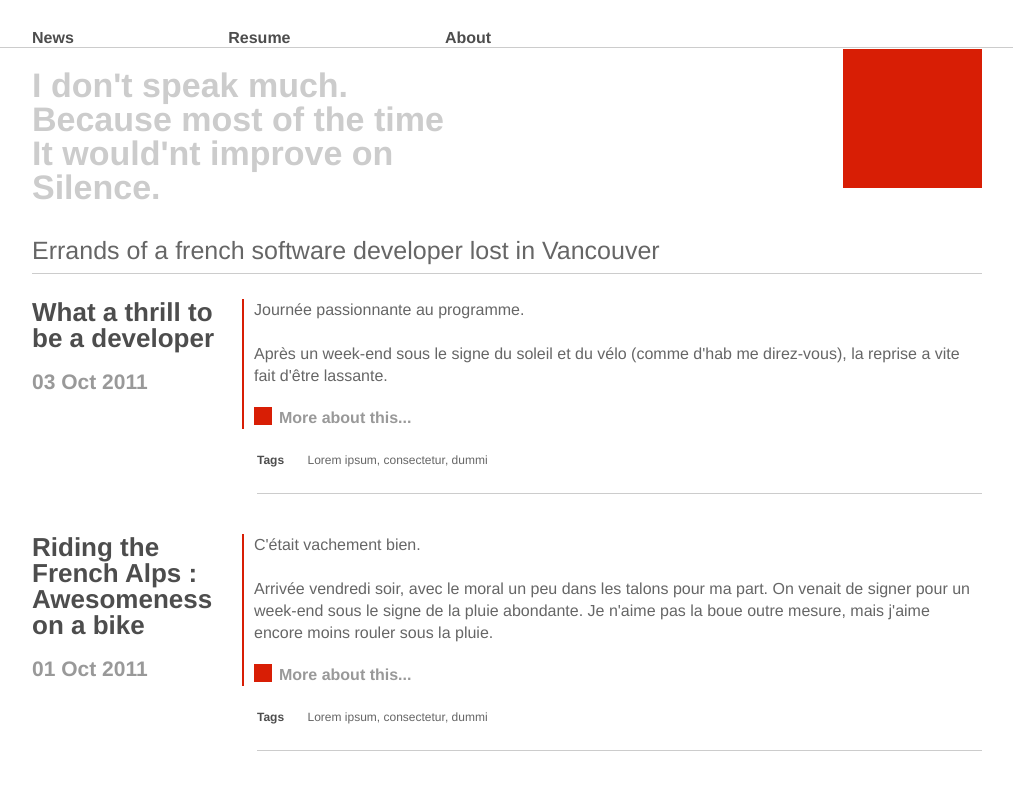
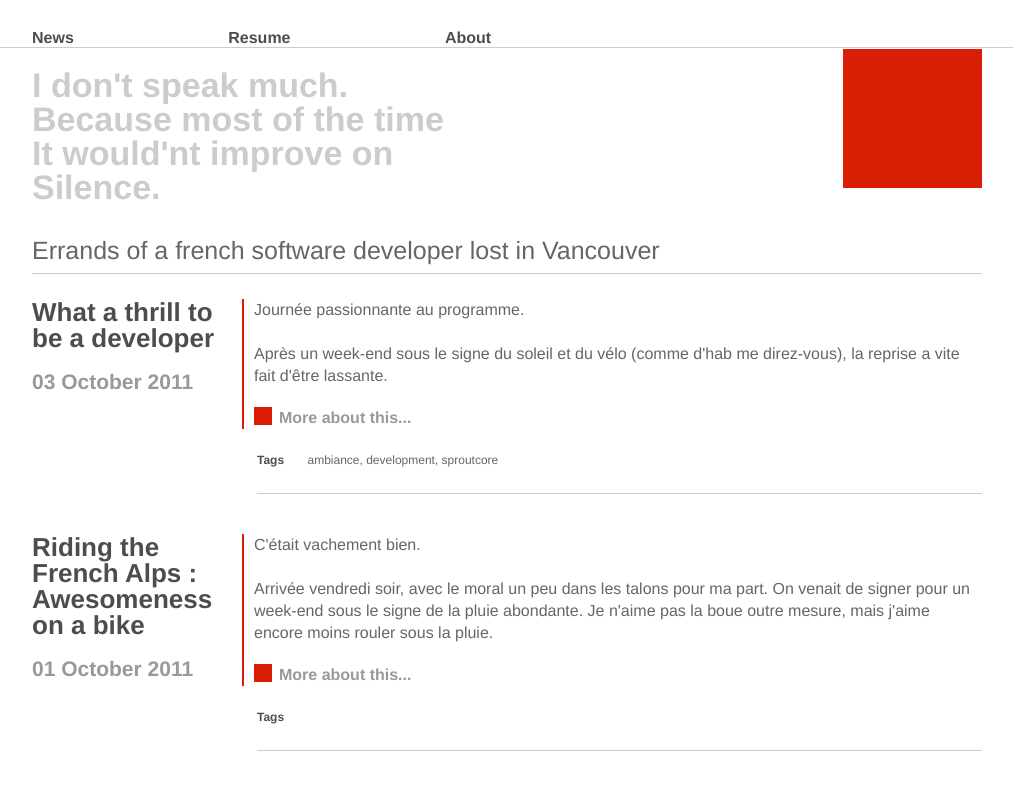
Before and after one commit to vaevictis/vaevictis.github.com, a Jekyll site: the page built from index.html, in a window 1280 px wide. Shown: the top 790 px of the page, without its empty margins (133-1146 px from the left). Built offline with Jekyll 4.4.1, drawn with Linux system fonts in a browser that asks for light colours.

Commit message:
Adding real tags

```diff
--- a/_layouts/news.html
+++ b/_layouts/news.html
@@ -4,4 +4,6 @@ layout: navigation
 
 <h2>Errands of a french software developer lost in Vancouver</h2>
 
-{{ content }}
+<div id="posts">
+	{{ content }}
+</div>
--- a/_layouts/posts.html
+++ /dev/null
@@ -1,6 +0,0 @@
----
-layout: navigation
----
-
-<h2>bite</h2>
-{{ content }}
--- a/_posts/2011-10-01-Riding-the-french-alps-Awesomeness-on-a-bike.markdown
+++ b/_posts/2011-10-01-Riding-the-french-alps-Awesomeness-on-a-bike.markdown
@@ -1,11 +1,10 @@
 ---
-layout: posts
+layout: detailed_post
 title: "Riding the French Alps : Awesomeness on a bike"
 abstract: "C'était vachement bien. <br /> <br /> Arrivée vendredi soir, avec le moral un peu dans les talons pour ma part. On venait de signer pour un week-end sous le signe de la pluie abondante. Je n'aime pas la boue outre mesure, mais j'aime encore moins rouler sous la pluie."
 ---
 
 C'était vachement bien.
-======================
 
 Arrivée vendredi soir, avec le moral un peu dans les talons pour ma part. On venait de signer pour un week-end sous le signe de la pluie abondante. Je n'aime pas la boue outre mesure, mais j'aime encore moins rouler sous la pluie.
 
--- a/_posts/2011-10-03-what-a-thrill-to-be-a-developer.markdown
+++ b/_posts/2011-10-03-what-a-thrill-to-be-a-developer.markdown
@@ -1,13 +1,11 @@
 ---
-layout: posts
+layout: detailed_post
 title: "What a thrill to be a developer"
 abstract: "Journée passionnante au programme. <br /> <br /> Après un week-end sous le signe du soleil et du vélo (comme d'hab me direz-vous), la reprise a vite fait d'être lassante."
+tags: ambiance, development, sproutcore
 ---
 
-Journée passionnante au programme.
-==================================
-
-Après un week-end sous le signe du soleil et du vélo (comme d'hab me direz-vous), la reprise a vite fait d'être lassante.
+Journée passionnante au programme.<br /> <br /> Après un week-end sous le signe du soleil et du vélo (comme d'hab me direz-vous), la reprise a vite fait d'être lassante.
 
 EIME ?
 en retard.
--- a/index.html
+++ b/index.html
@@ -1,21 +1,25 @@
 ---
 layout: news
-title: Build in progress...
+title: News
 ---
 
-<ul id="posts">
+<ul>
   {% for post in site.posts %}
     <li>
 			<h3>{{ post.title }}</h3>
 			<h4>
-				{{ post.date | date_to_string }}
+				{{ post.date | date_to_long_string }}
 			</h4>
 			<p>
 				{{ post.abstract }}<br />
 				<a class="more" href="{{ post.url }}">More about this...</a>
 			</p>
 			<p class="tags">
-				<span>Tags</span> <a href="#">Lorem ipsum</a>, <a href="#">consectetur</a>, <a href="#">dummi</a>
+				<span>Tags</span>
+
+				{% for tag in post.tags%}
+					<a href="#">{{ tag }}</a>
+				{% endfor %}
 			</p>
 	</li>
   {% endfor %}
```
